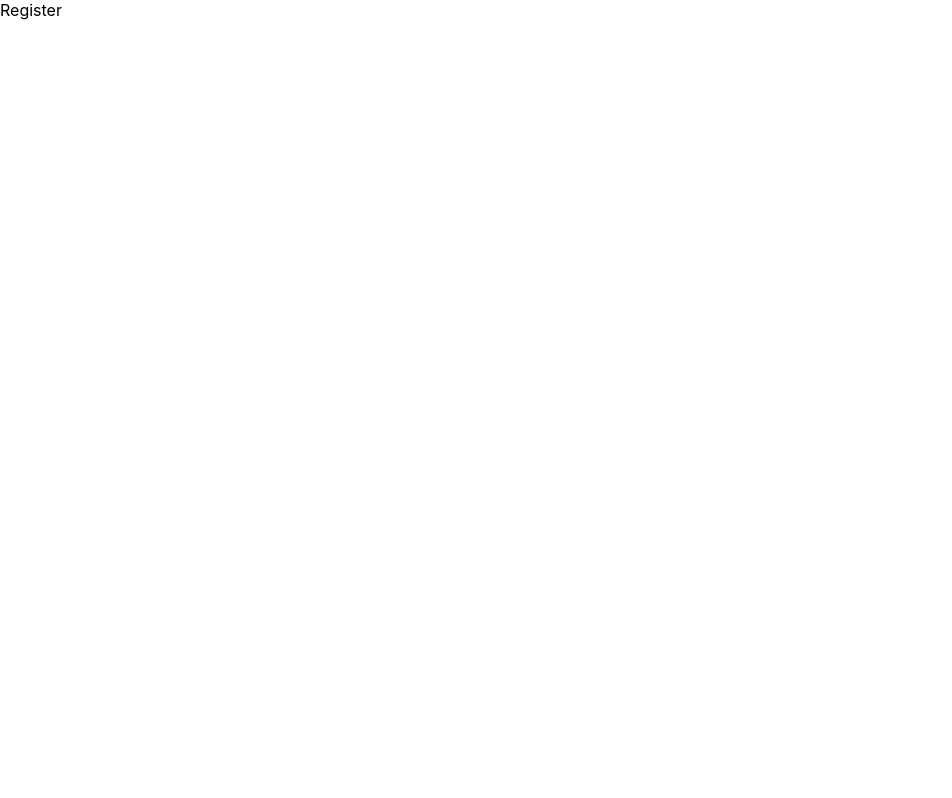
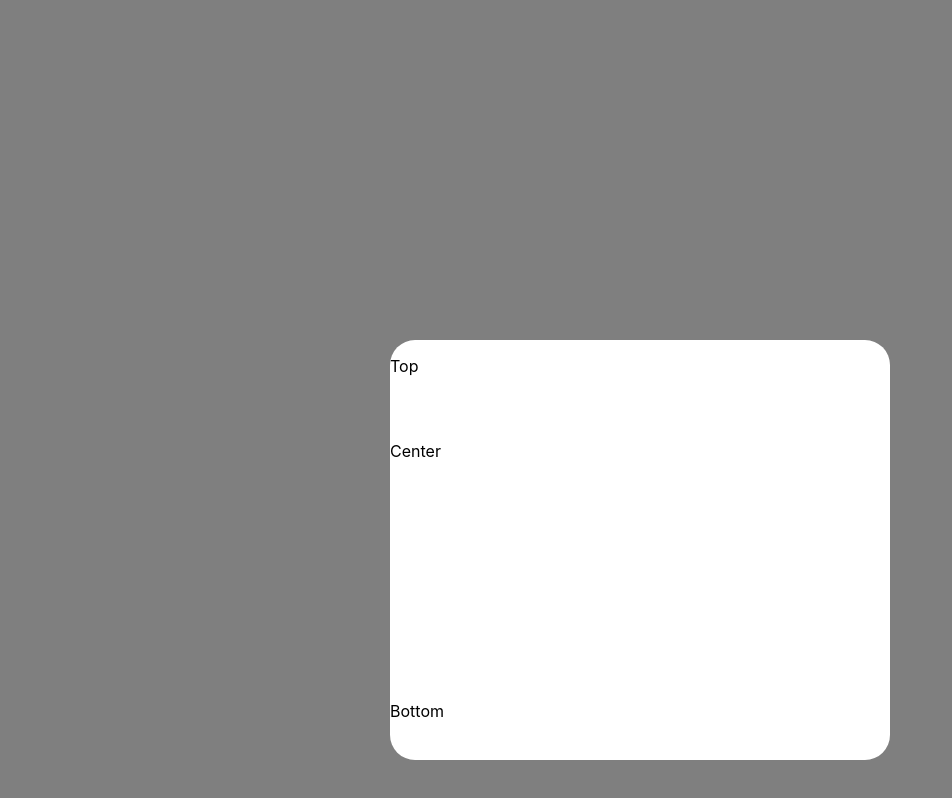
Before and after one commit to dommie123/Sheelas_Site, a React (Create React App) app in the folder frontend/: page /register in a window 1280 px wide. Shown: the whole page, without its empty margins (0-952 px from the left). Built offline with nearby package versions, Linux system fonts and the light colour scheme.

Commit message:
Added custom modal component

```diff
--- a/frontend/src/App.css
+++ b/frontend/src/App.css
@@ -1,5 +1,11 @@
+#root {
+  height: 100%;
+}
+
 .App {
   text-align: center;
+  width: 100%;
+  height: 100%;
 }
 
 .App-logo {
--- /dev/null
+++ b/frontend/src/components/common/modal/modal.css
@@ -0,0 +1,38 @@
+.modal-container {
+    width: 100%;
+    height: 100%;
+    background-color: rgba(0, 0, 0, 0.5);
+    align-content: center;
+}
+
+.modal-content {
+    width: 500px;
+    background-color: white;
+    border-radius: 25px;
+    overflow-y: auto;
+    display: flex;
+    flex-direction: column;
+    align-items: flex-start;
+    margin: auto;
+    position: relative;
+    top: calc(50% - 250px);
+}
+
+.modal-top-content {
+    height: 75px;
+    width: 100%;
+    margin-bottom: 10px;
+}
+
+.modal-center-content {
+    height: 50%;
+    width: 100%;
+    min-height: 250px;
+}
+
+.modal-bottom-content {
+    height: 75px;
+    width: 100%;
+    align-items: center;
+    margin-top: 10px;
+}
--- /dev/null
+++ b/frontend/src/components/common/modal/modal.js
@@ -0,0 +1,25 @@
+import React from "react";
+
+import './modal.css';
+
+export const Modal = (props) => {
+    const topContent = props.topContent;
+    const centerContent = props.centerContent;
+    const bottomContent = props.bottomContent;
+
+    return (
+        <div className="modal-container">
+            <div className="modal-content">
+                <div className="modal-top-content">
+                    {topContent}
+                </div>
+                <div className="modal-center-content">
+                    {centerContent}
+                </div>
+                <div className="modal-bottom-content">
+                    {bottomContent}
+                </div>
+            </div>
+        </div>
+    )
+}
--- /dev/null
+++ b/frontend/src/components/feature/register/register-modal.js
@@ -0,0 +1,13 @@
+import React from 'react';
+
+import { Modal } from '../../common/modal/modal';
+
+export const RegisterModal = (props) => {
+    return (
+        <Modal
+            topContent={(<p>Top</p>)}
+            centerContent={(<p>Center</p>)}
+            bottomContent={(<p>Bottom</p>)}
+        />
+    )
+}
--- a/frontend/src/components/nav/router.js
+++ b/frontend/src/components/nav/router.js
@@ -2,6 +2,7 @@ import React from "react";
 import {createBrowserRouter, RouterProvider} from "react-router-dom";
 
 import { Navbar } from "./navbar";
+import { RegisterModal } from "../feature/register/register-modal";
 
 const router = createBrowserRouter([
     {
@@ -14,7 +15,7 @@ const router = createBrowserRouter([
     },
     {
         path: "/register",
-        element: <div>Register</div>
+        element: <RegisterModal />
     },
     {
         path: "/login",
--- a/frontend/src/index.css
+++ b/frontend/src/index.css
@@ -1,3 +1,8 @@
+html {
+  width: 100%;
+  height: 100%;
+}
+
 body {
   margin: 0;
   font-family: -apple-system, BlinkMacSystemFont, 'Segoe UI', 'Roboto', 'Oxygen',
```
Also changed, not shown: frontend/src/components/feature/register/register-modal.css (added).
